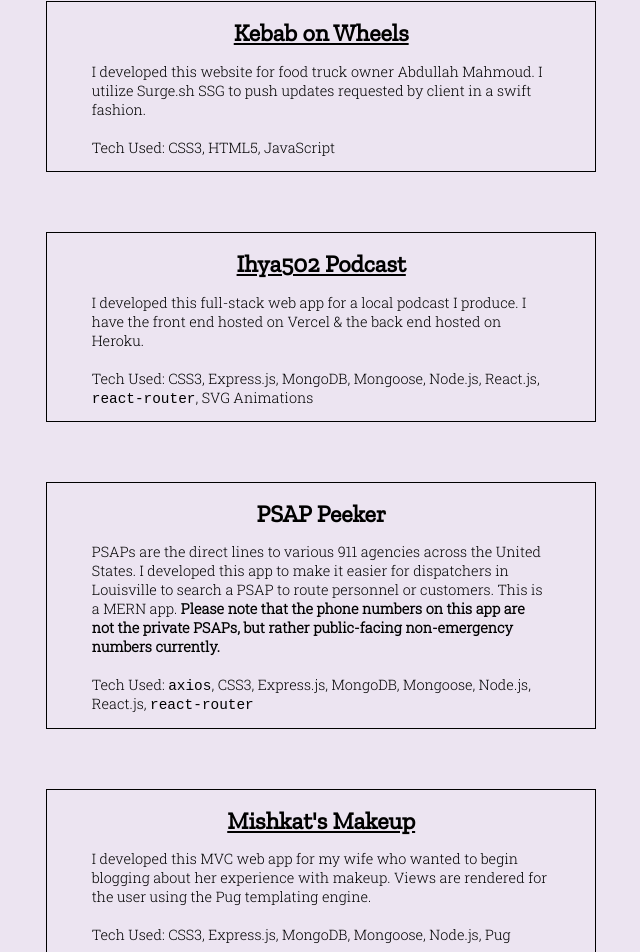
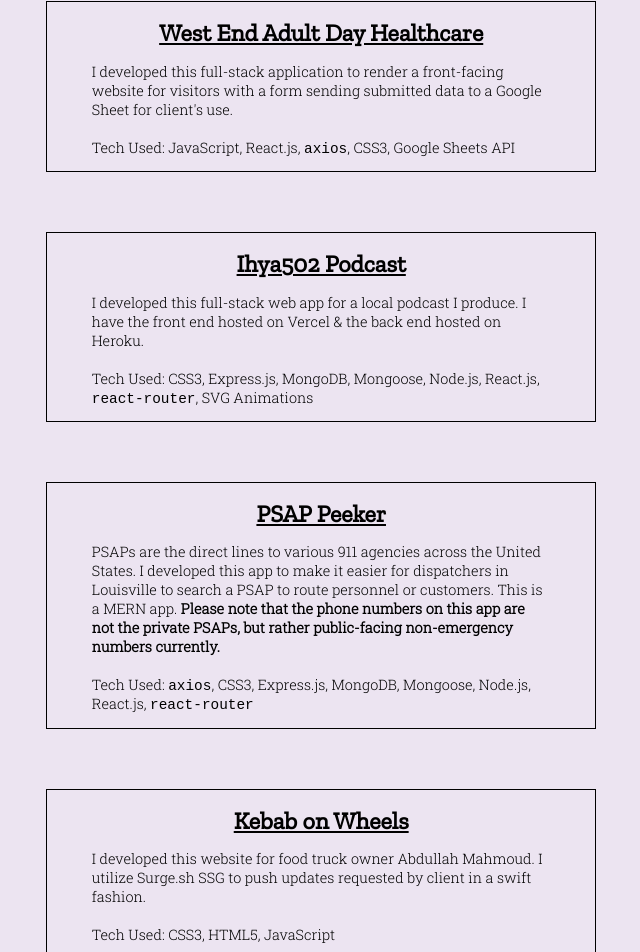
Before and after one commit to hamzafoy/hamza_foy_anthology, a React (Create React App) app: page / in a window 1280 px wide. Shown: the part 1188-2140 px from the top of the page, without its empty margins (530-1170 px from the left). Built offline with nearby package versions, Linux system fonts and the light colour scheme.

Commit message:
updating list of projects.

```diff
--- a/src/BodySection/BodySection.js
+++ b/src/BodySection/BodySection.js
@@ -31,19 +31,20 @@ class BodySection extends React.Component {
 
                     <h1 className="item__label">
                         <a
-                            href="http://kebabwheels.com/"
+                        href="https://www.westendadhc.com/"
                         target="_blank"
                         rel="noreferrer"
                         >
-                                Kebab on Wheels
+                            West End Adult Day Healthcare
                         </a>
                     </h1>
 
                     <p className="item__text">
-                            I developed this website for food truck owner Abdullah Mahmoud. I utilize
-                            Surge.sh SSG to push updates requested by client in a swift fashion.<br/><br/>
+                        I developed this full-stack application to render a front-facing website
+                        for visitors with a form sending submitted data to a Google Sheet for
+                        client's use.<br/><br/>
 
-                            Tech Used: CSS3, HTML5, JavaScript
+                        Tech Used: JavaScript, React.js, <code>axios</code>, CSS3, Google Sheets API
                     </p>
 
                     </aside>
@@ -72,7 +73,13 @@ class BodySection extends React.Component {
                     <aside className="project-list__item">
 
                         <h1 className="item__label">
+                            <a
+                            href="https://github.com/hamzafoy/psap-peeker"
+                            target="_blank"
+                            rel="noreferrer"
+                            >
                             PSAP Peeker
+                            </a>
                         </h1>
 
                         <p className="item__text">
@@ -83,6 +90,27 @@ class BodySection extends React.Component {
                             numbers currently.</strong><br/><br/>
 
                             Tech Used: <code>axios</code>, CSS3, Express.js, MongoDB, Mongoose, Node.js, React.js, <code>react-router</code>
+                        </p>
+
+                    </aside>
+
+                    <aside className="project-list__item">
+
+                        <h1 className="item__label">
+                            <a
+                            href="http://kebabwheels.com/"
+                            target="_blank"
+                            rel="noreferrer"
+                            >
+                                Kebab on Wheels
+                            </a>
+                        </h1>
+
+                        <p className="item__text">
+                            I developed this website for food truck owner Abdullah Mahmoud. I utilize
+                            Surge.sh SSG to push updates requested by client in a swift fashion.<br/><br/>
+
+                            Tech Used: CSS3, HTML5, JavaScript
                         </p>
 
                     </aside>
```
Lines whose indentation alone changed are shown as unchanged.
